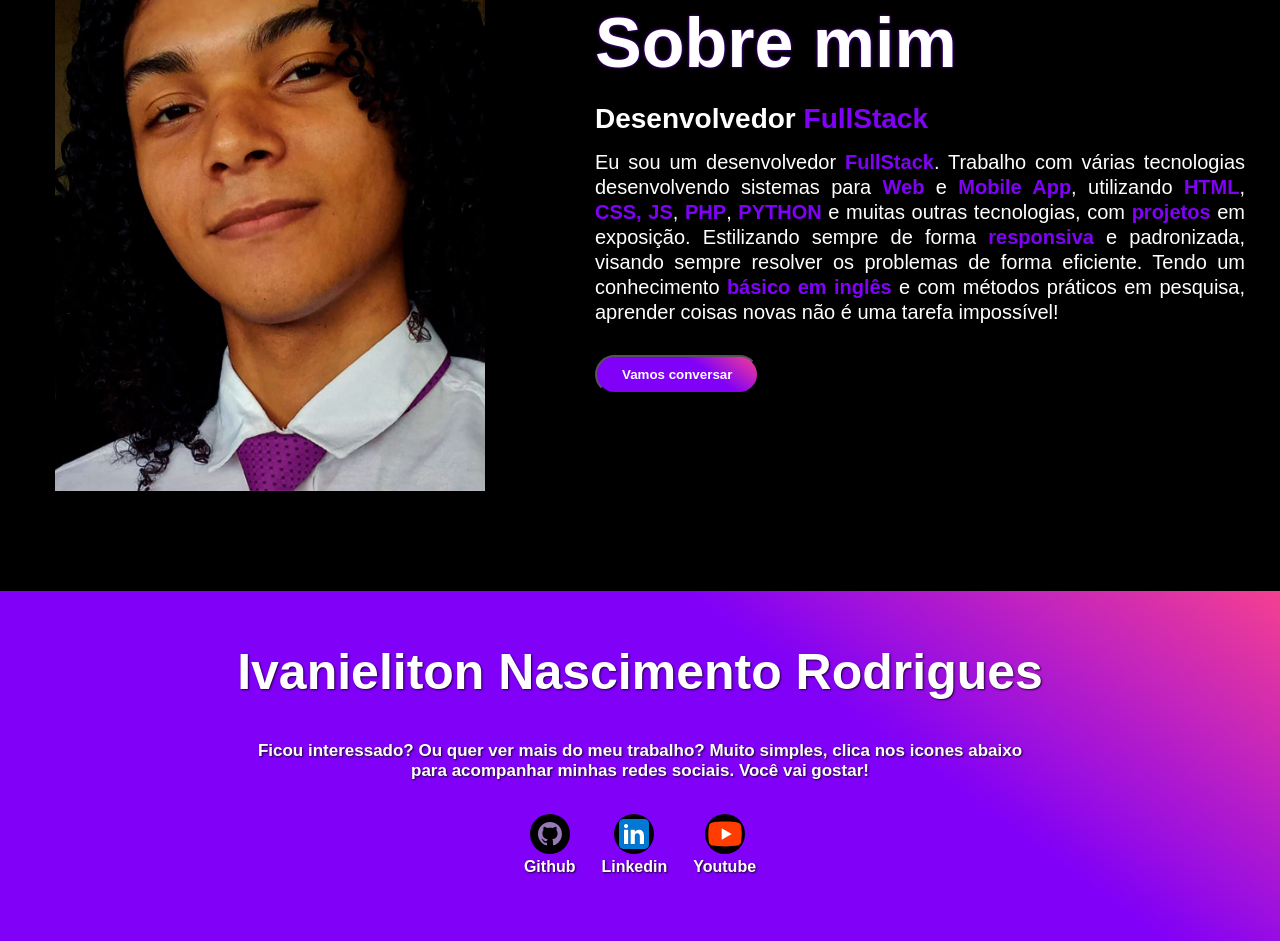
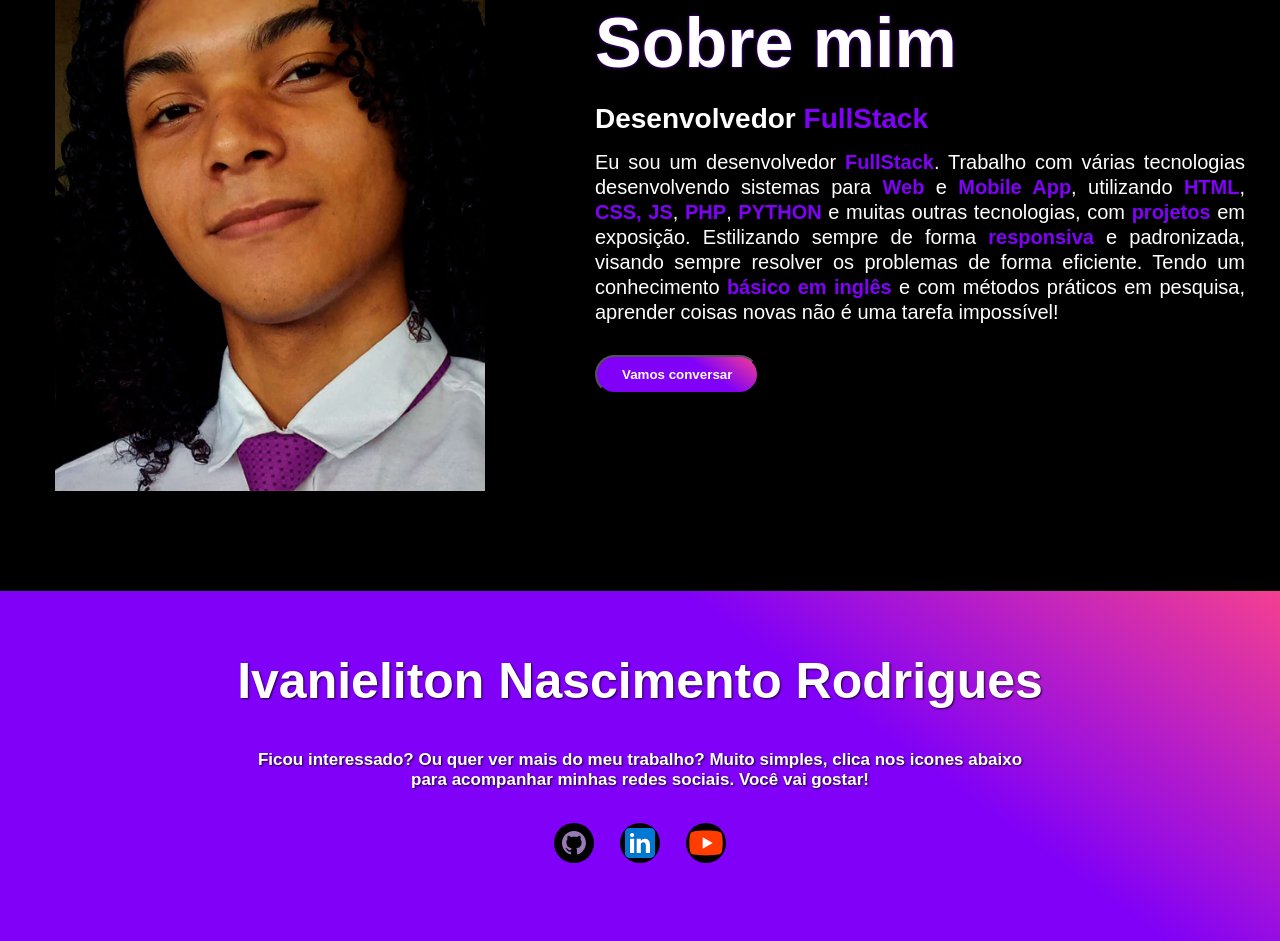
Before and after one commit to IvanielitonNRodriguesDev/Portfolio-01, a plain HTML site: page index.html in a window 1280 px wide. Shown: the part 994-1935 px from the top of the page. Drawn offline with Linux system fonts and the light colour scheme.

Commit message:
Update index.html

```diff
--- a/index.html
+++ b/index.html
@@ -60,17 +60,17 @@
         <div class="redes-sociais">
             <a href="https://github.com/IvanielitonNRodriguesDev" target="_blank" rel="noopener noreferrer">
                 <img src="imgs/github.svg" alt="github">
-                <p><b>Github</b></p>
+
             </a>
 
             <a href="https://www.linkedin.com/in/ivanieliton-n-rodrigues-147243237/" target="_blank" rel="noopener noreferrer">
                 <img src="imgs/linkedin.svg" alt="linkedin">
-                <p><b>Linkedin</b></p>
+
             </a>
 
             <a href="https://www.youtube.com/" target="_blank" rel="noopener noreferrer">
                 <img src="imgs/youtube.svg" alt="youtube">
-                <b><p>Youtube</p></b>
+
             </a>
         </div>
     </footer>
```
